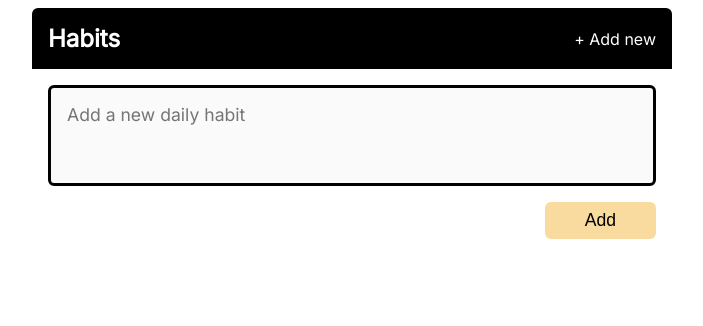
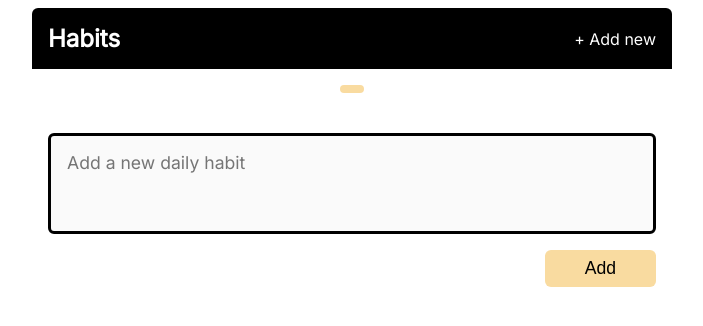
Before and after one commit to masaa96/habit-tracker, a Flask app: template templates/add_habit.html in a window 1280 px wide. Shown: the top 326 px of the page, without its empty margins (288-991 px from the left). Run offline with Flask 2, Linux system fonts and the light colour scheme; the template is opened without the code that fills it: most values are stand-ins (such as "Sample title", 1, 10 or a date in 2020).

Commit message:
Added date range!

```diff
--- a/app.py
+++ b/app.py
@@ -1,12 +1,29 @@
 from flask import Flask, render_template, request
+import datetime
 
 app = Flask(__name__)
 habits = ["Test habit", "Test habit 2"]
 
 
+@app.context_processor
+def add_calc_date_range():
+    def date_range(start: datetime.date):
+        dates = [start + datetime.timedelta(days=diff) for diff in range(-3, 4)]
+        return dates
+
+    return {"date_range": date_range}
+
+
 @app.route("/")
 def index():
-    return render_template("index.html", habits=habits, title="Habit Tracker - Home")
+    date_str = request.args.get("date")
+    selected_date = datetime.date.fromisoformat(date_str) if date_str else datetime.date.today()
+    return render_template(
+        "index.html",
+        habits=habits,
+        title="Habit Tracker - Home",
+        selected_date=selected_date
+    )
 
 
 @app.route("/add", methods=["GET", "POST"])
@@ -14,4 +31,8 @@
     if request.method == "POST":
         habit = request.form.get("habit")
         habits.append(habit)
-    return render_template("add_habit.html", title="Habit Tracker - Add Habit")
+    return render_template(
+        "add_habit.html",
+        title="Habit Tracker - Add Habit",
+        selected_date=datetime.date.today()
+    )
--- a/static/styles/main.css
+++ b/static/styles/main.css
@@ -66,3 +66,55 @@
     padding: 0.5rem 2.5rem;
     align-self: flex-end;
 }
+
+.dates {
+    display: flex;
+    justify-content: space-around;
+    color: #000;
+    font-size: 1.1rem;
+    margin-bottom: 2.5rem;
+}
+
+.dates__link {
+    color: inherit;
+    text-decoration: none;
+    outline: none;
+
+    padding: 0.25rem 0.75rem;
+    border-radius: 6px;
+}
+
+.dates__link:not(.dates__link--current):hover {
+    background: #e5e5e5;
+}
+
+.dates__link--current {
+    background: #f9dba0;
+}
+
+.date {
+    display: flex;
+    flex-direction: column;
+    align-items: center;
+}
+
+.dates__link:first-of-type,
+.dates__link:last-of-type,
+.dates__link:nth-of-type(2),
+.dates__link:nth-last-of-type(2) {
+    display: none;
+}
+
+@media screen and (min-width: 25rem) {
+    .dates__link:nth-of-type(2),
+    .dates__link:nth-last-of-type(2) {
+        display: block;
+    }
+}
+
+@media screen and (min-width: 35rem) {
+    .dates__link:first-of-type,
+    .dates__link:last-of-type {
+        display: block;
+    }
+}
--- a/templates/layout.html
+++ b/templates/layout.html
@@ -21,6 +21,19 @@
         {% endif %}
     </header>
     <main class="main">
+        <section class="dates">
+            {% for date in date_range(selected_date) %}
+                <a
+                   class="dates__link {{ 'dates__link--current' if loop.index0 == 3 else '' }}"
+                   href="{{ url_for('index', date=date) }}"
+                >
+                    <time class="date" datetime="{{ date }}">
+                        <span>{{ date.strftime("%a") }}</span>
+                        <span>{{ date.strftime("%d") }}</span>
+                    </time>
+                </a>
+            {% endfor %}
+        </section>
         {% block main_content %}{% endblock %}
     </main>
 </body>
```
